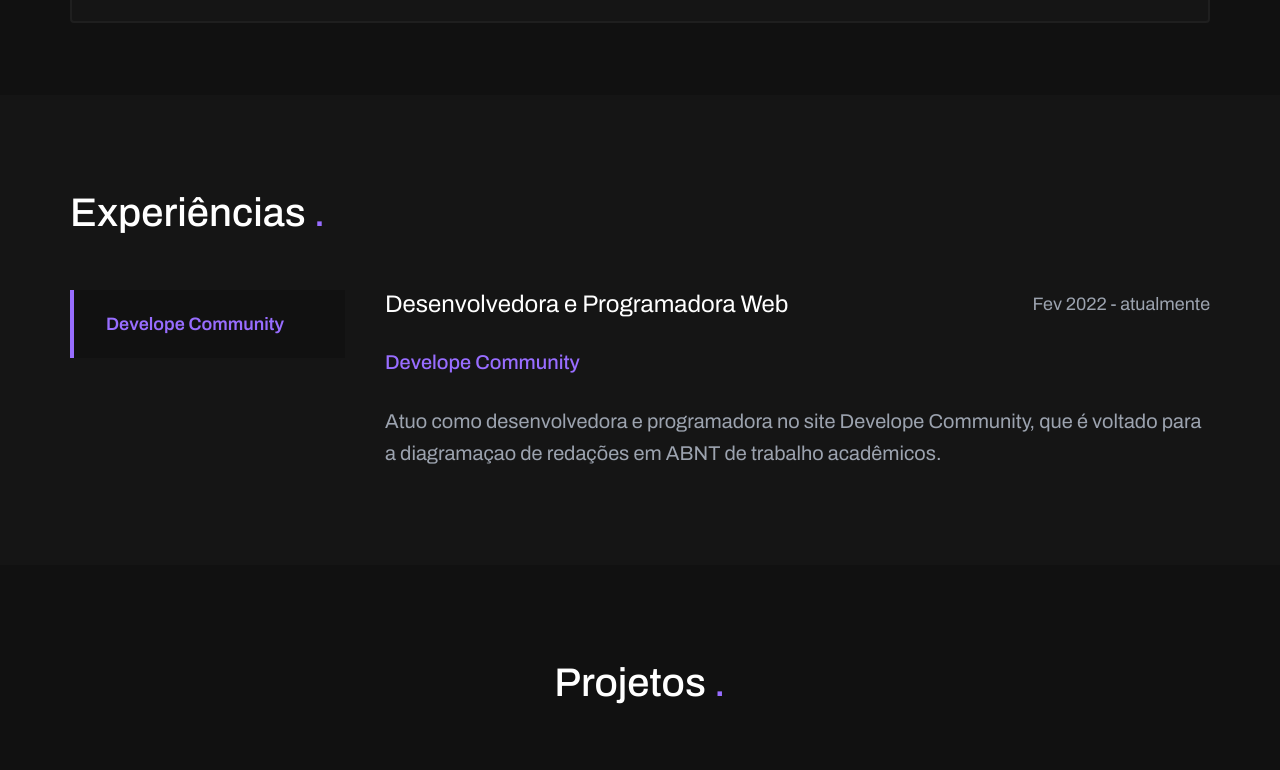
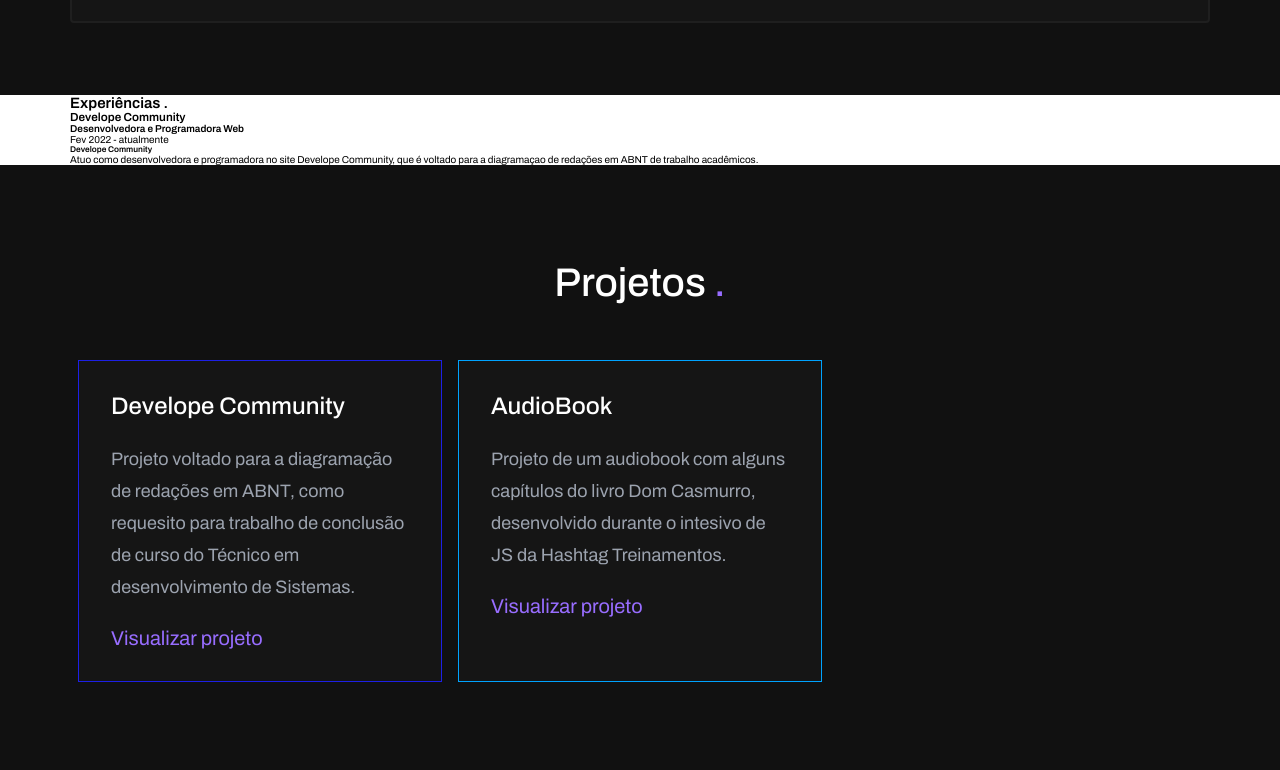
Before and after one commit to edgcarvalho/PortfolioEdmara, a plain HTML site: page index.html in a window 1280 px wide. Shown: the part 645-1415 px from the top of the page. Drawn offline with nearby package versions, Linux system fonts and the light colour scheme.

Commit message:
Update style.css
Inserção de novos projetos, remoção de conteúdos excedentes

```diff
--- a/assets/css/style.css
+++ b/assets/css/style.css
@@ -355,7 +355,7 @@ header .grid-layout nav .nav-list li a:hover {
 }
 
 #s-about .grid-layout>div #creator-photo {
-    width: 47%;
+    width: 40%;
     background-image: url("../image/edmara.jpg");
     background-repeat: no-repeat;
     background-position: center;
@@ -467,125 +467,6 @@ header .grid-layout nav .nav-list li a:hover {
     border-color: #986dff
 }
 
-#s-experience {
-    background-color: #151515;
-    color: #fff;
-    padding: 96px 48px
-}
-
-@media screen and (max-width: 992px) {
-    #s-experience {
-        padding: 48px 24px
-    }
-}
-
-#s-experience .grid-layout h2 {
-    padding-bottom: 24px;
-    color: #fff;
-    font-size: 4rem;
-    font-weight: 500
-}
-
-#s-experience .grid-layout h2 span {
-    color: #986dff
-}
-
-#s-experience .grid-layout #experience {
-    margin-top: 32px;
-    display: flex;
-    gap: 40px
-}
-
-@media screen and (max-width: 1200px) {
-    #s-experience .grid-layout #experience {
-        flex-wrap: wrap
-    }
-}
-
-#s-experience .grid-layout #experience .option-experience {
-    display: flex;
-    width: 25%;
-    flex-direction: column
-}
-
-@media screen and (max-width: 1200px) {
-    #s-experience .grid-layout #experience .option-experience {
-        width: 100%
-    }
-}
-
-#s-experience .grid-layout #experience .option-experience .activeExperience {
-    border-left: 4px solid #986dff;
-    color: #986dff
-}
-
-#s-experience .grid-layout #experience .option-experience .activeExperience h3 {
-    font-weight: 600
-}
-
-#s-experience .grid-layout #experience .option-experience>div {
-    padding: 24px 32px;
-    text-align: left;
-    background-color: #111;
-    border-left: 4px solid #111
-}
-
-#s-experience .grid-layout #experience .option-experience>div:hover {
-    cursor: pointer
-}
-
-#s-experience .grid-layout #experience .option-experience>div h3 {
-    font-size: 1.8rem;
-    font-weight: 400
-}
-
-#s-experience .grid-layout #experience .text-experience {
-    width: 75%
-}
-
-@media screen and (max-width: 1200px) {
-    #s-experience .grid-layout #experience .text-experience {
-        width: 100%
-    }
-}
-
-#s-experience .grid-layout #experience .text-experience>div {
-    display: flex;
-    align-items: center;
-    justify-content: space-between
-}
-
-@media screen and (max-width: 1200px) {
-    #s-experience .grid-layout #experience .text-experience>div {
-        flex-wrap: wrap;
-        gap: 32px
-    }
-}
-
-#s-experience .grid-layout #experience .text-experience>div h4 {
-    font-size: 2.4rem;
-    font-weight: 400
-}
-
-#s-experience .grid-layout #experience .text-experience>div p {
-    font-size: 1.8rem;
-    color: #9ca3af
-}
-
-#s-experience .grid-layout #experience .text-experience h5 {
-    font-size: 2rem;
-    margin: 32px 0px;
-    font-weight: 500;
-    color: #986dff
-}
-
-#s-experience .grid-layout #experience .text-experience p {
-    font-size: 2rem;
-    line-height: 160%;
-    color: #9ca3af;
-    font-weight: 400
-}
-
 #s-projects {
     padding: 96px 48px;
     text-align: center;
@@ -619,11 +500,11 @@ header .grid-layout nav .nav-list li a:hover {
 }
 
 #s-projects .grid-layout #projects .develope {
-    border: 1px solid #e51d37
+    border: 1px solid #1d20e5
 }
 
 #s-projects .grid-layout #projects .develope:hover {
-    border: 1px solid #e51d37
+    border: 1px solid #1d20e5
 }
 
 #s-projects .grid-layout #projects .audio {
@@ -647,6 +528,13 @@ header .grid-layout nav .nav-list li a:hover {
 
 #s-projects .grid-layout #projects .flores:hover {
     border: 1px solid #ef98fb
+}
+#s-projects .grid-layout #projects .doacao {
+    border: 1px solid #e92012
+}
+
+#s-projects .grid-layout #projects .doacao:hover {
+    border: 1px solid #e92012
 }
 
 
```
